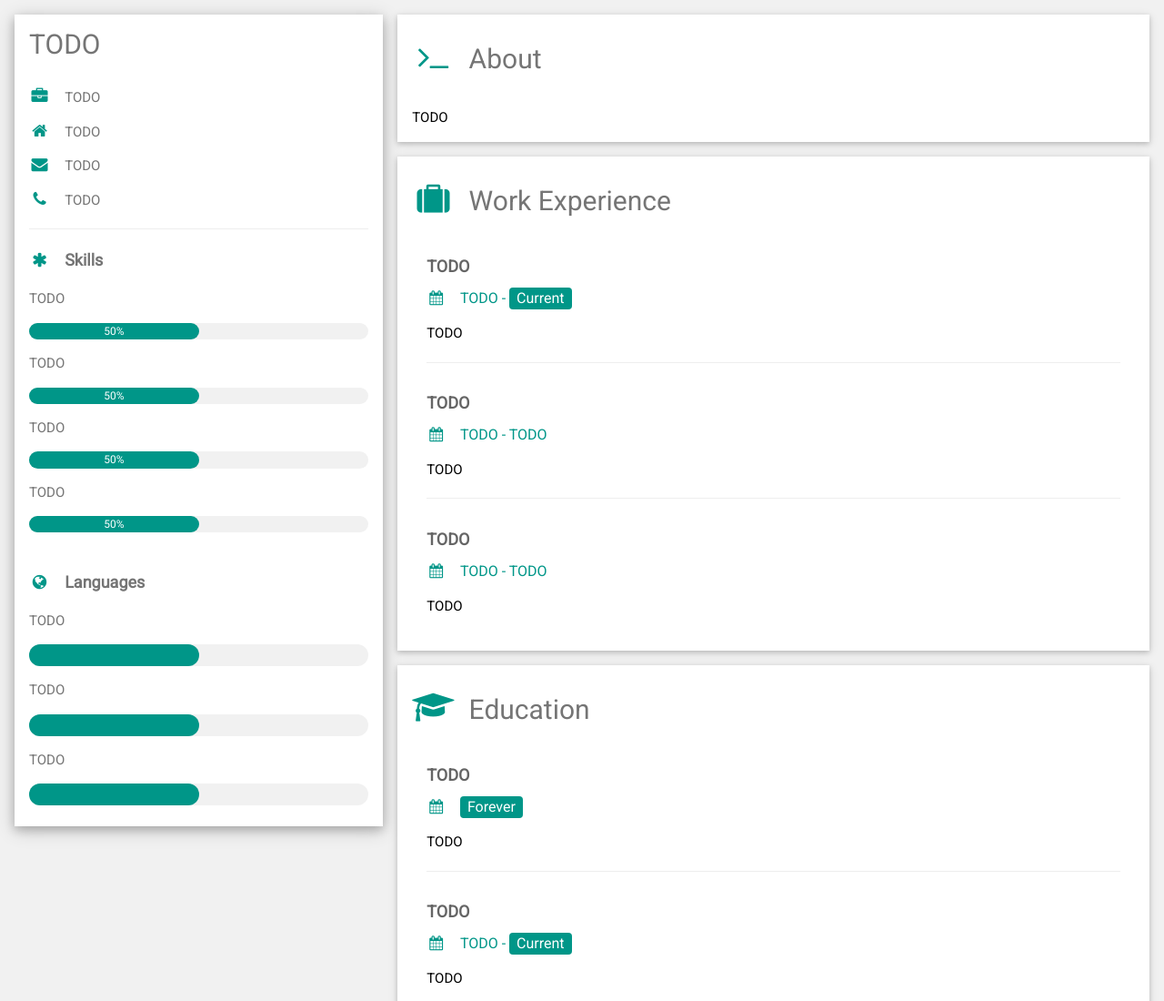
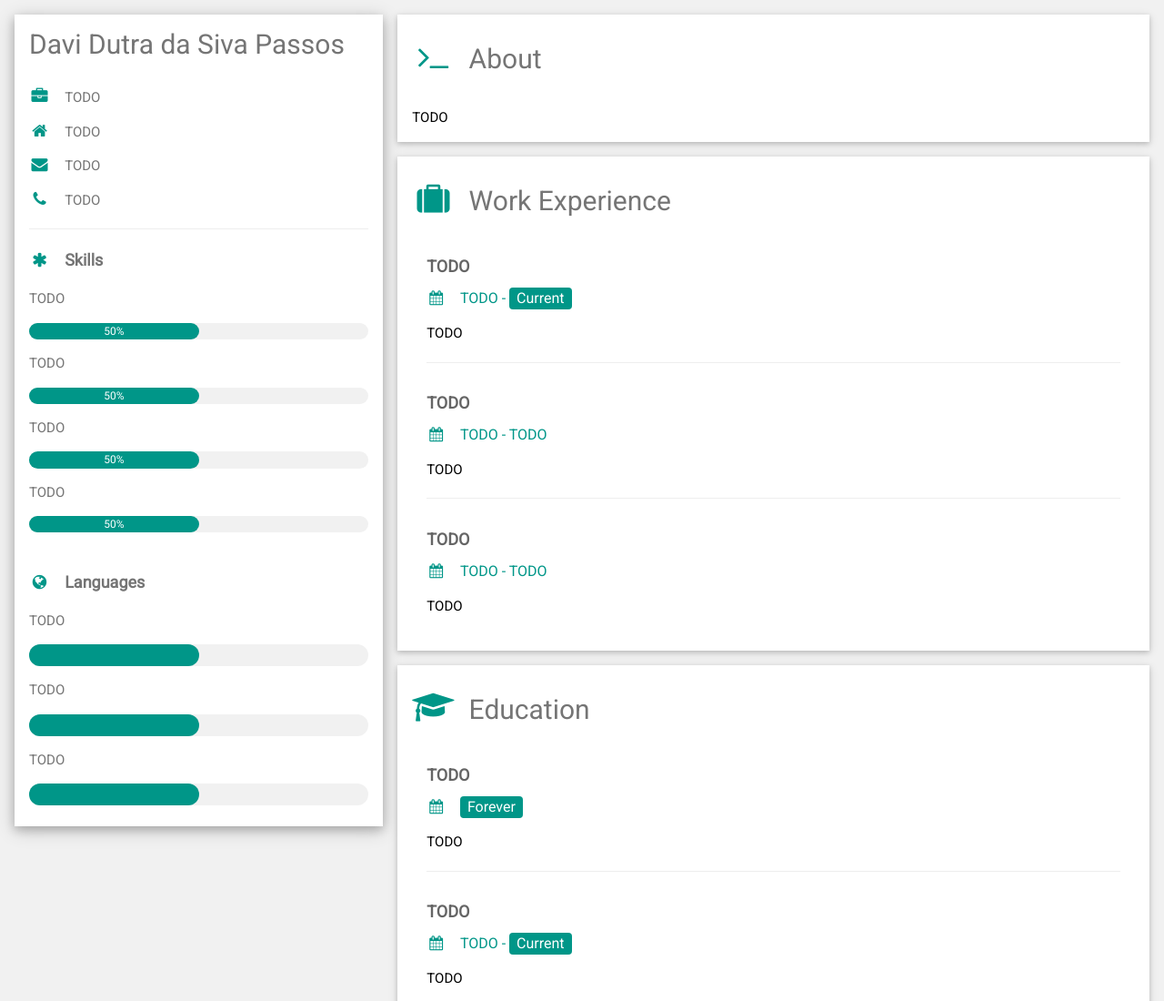
Before and after one commit to davpassos/resume, a plain HTML site: page index.html in a window 1280 px wide. Shown: the top 1100 px of the page at 91% size. Drawn offline with nearby package versions, Linux system fonts and the light colour scheme.

Commit message:
Update index.html
Alteração do title para meu nome e Alteração do h2 para meu nome

```diff
--- a/index.html
+++ b/index.html
@@ -4,7 +4,7 @@
 <html>
 
   <head>
-    <title>TODO Resume</title>
+    <title>Davi Passos</title>
 
     <meta http-equiv="Content-Type" content="text/html; charset=UTF-8">
     <meta name="viewport" content="width=device-width, initial-scale=1">
@@ -33,7 +33,7 @@
           <div class="w3-white w3-text-grey w3-card-4">
             <!-- @falvojr: This container has been modified to not use a profile picture. -->
             <div class="w3-container">
-              <h2>TODO</h2>
+              <h2>Davi Dutra da Siva Passos</h2>
             </div>
             <div class="w3-container">
               <p><i class="fa fa-briefcase fa-fw w3-margin-right w3-large w3-text-teal"></i>TODO</p>
```
